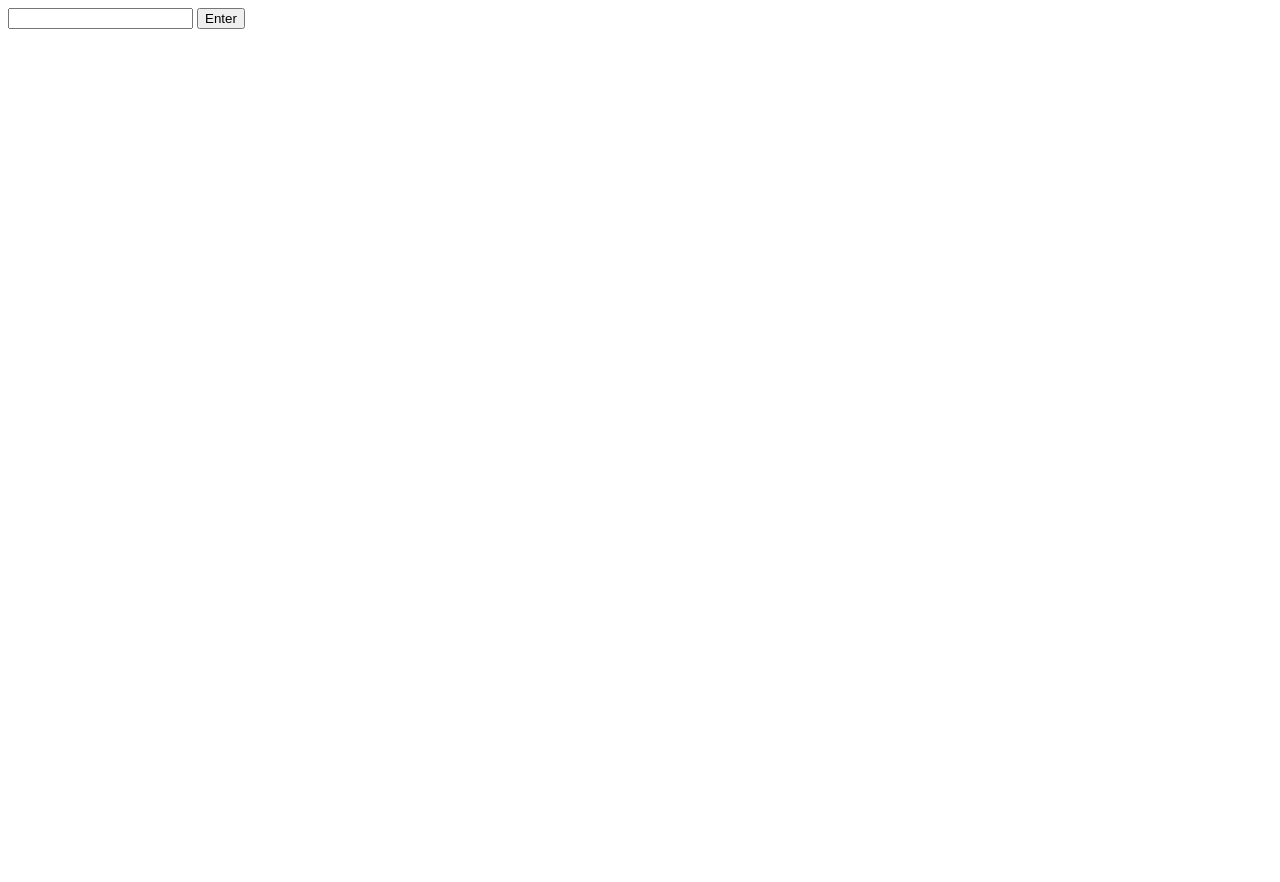
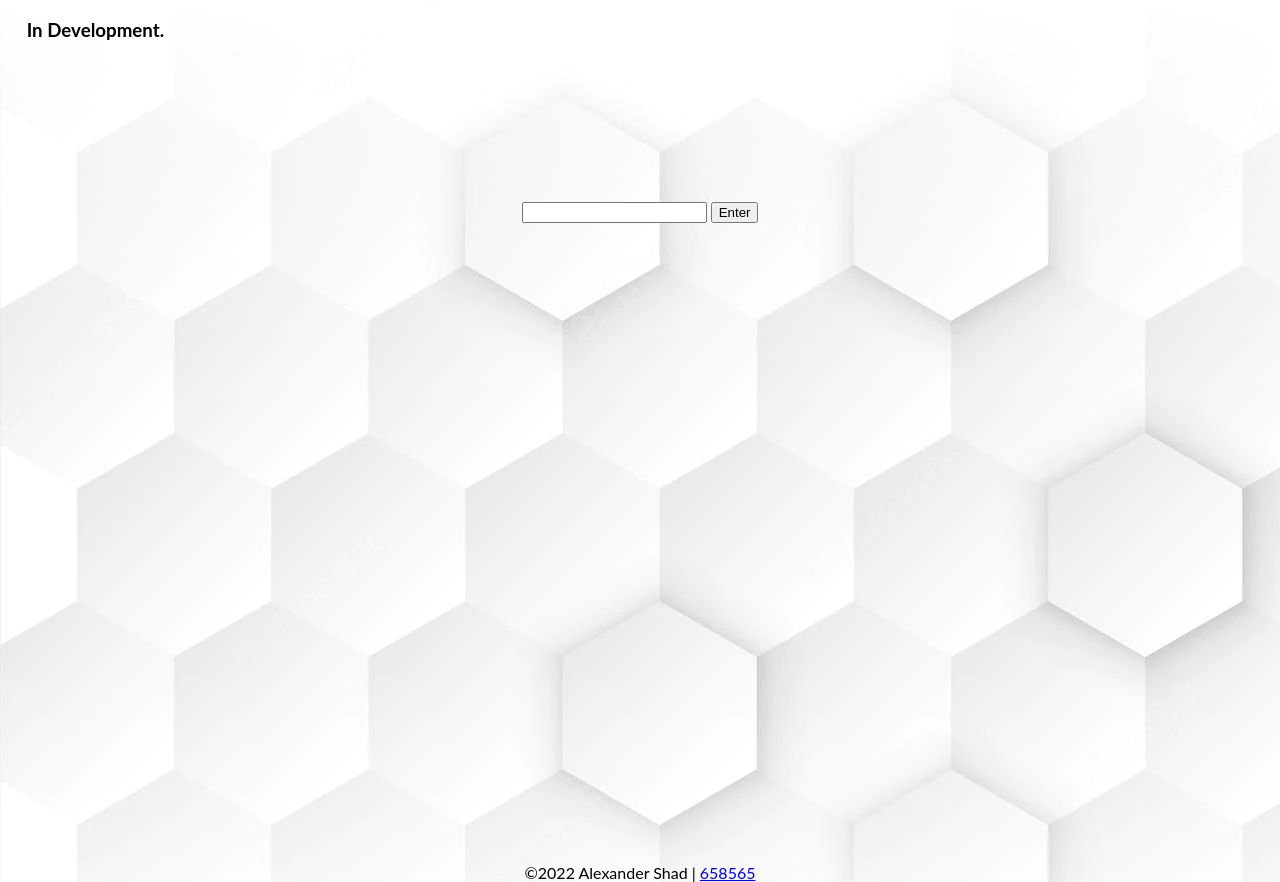
Before and after one commit to AlexSkeleton12/youreaputz.net, a plain HTML site: page admindev/index.html in a window 1280 px wide. Before the commit the page ends 800 px from the top, so only its background shows below. Drawn offline with Linux system fonts and the light colour scheme.

Commit message:
Admin Dev Frontend Beautify

```diff
--- a/admindev/index.html
+++ b/admindev/index.html
@@ -4,9 +4,20 @@
     <meta charset="utf-8">
     <meta name="viewport" content="width=device-width, initial-scale=1">
     <script src="./script.js"></script>
+    <link rel="stylesheet" href="./style.css">
   </head>
   <body>
-    <input type="text" id="token">
-    <button type="submit" id="submitButton" onclick="submit()">Enter</button>
+    <div class="container">
+      <div class="header">
+        <h3 id="header-inDev">In Development.</h3>
+      </div>
+      <div class="content">
+        <input type="text" id="token">
+        <button type="submit" id="submitButton" onclick="submit()">Enter</button>
+      </div>
+      <div class="footer">
+        <footer>&copy;2022 Alexander Shad | <a href="https://ivao.aero/member?ID=658565">658565</a></footer>
+      </div>
+    </div>
   </body>
 </html>
--- /dev/null
+++ b/admindev/style.css
@@ -0,0 +1,19 @@
+html {
+  background-image: url('../img/background.webp');
+  font-family: 'Lato', sans-serif;
+}
+
+.content {
+  text-align: center;
+  margin-top: 10em;
+}
+
+.footer {
+  position: relative;
+  text-align: center;
+  bottom: -40em;
+}
+
+#header-inDev {
+  margin: 1em;
+}
```
